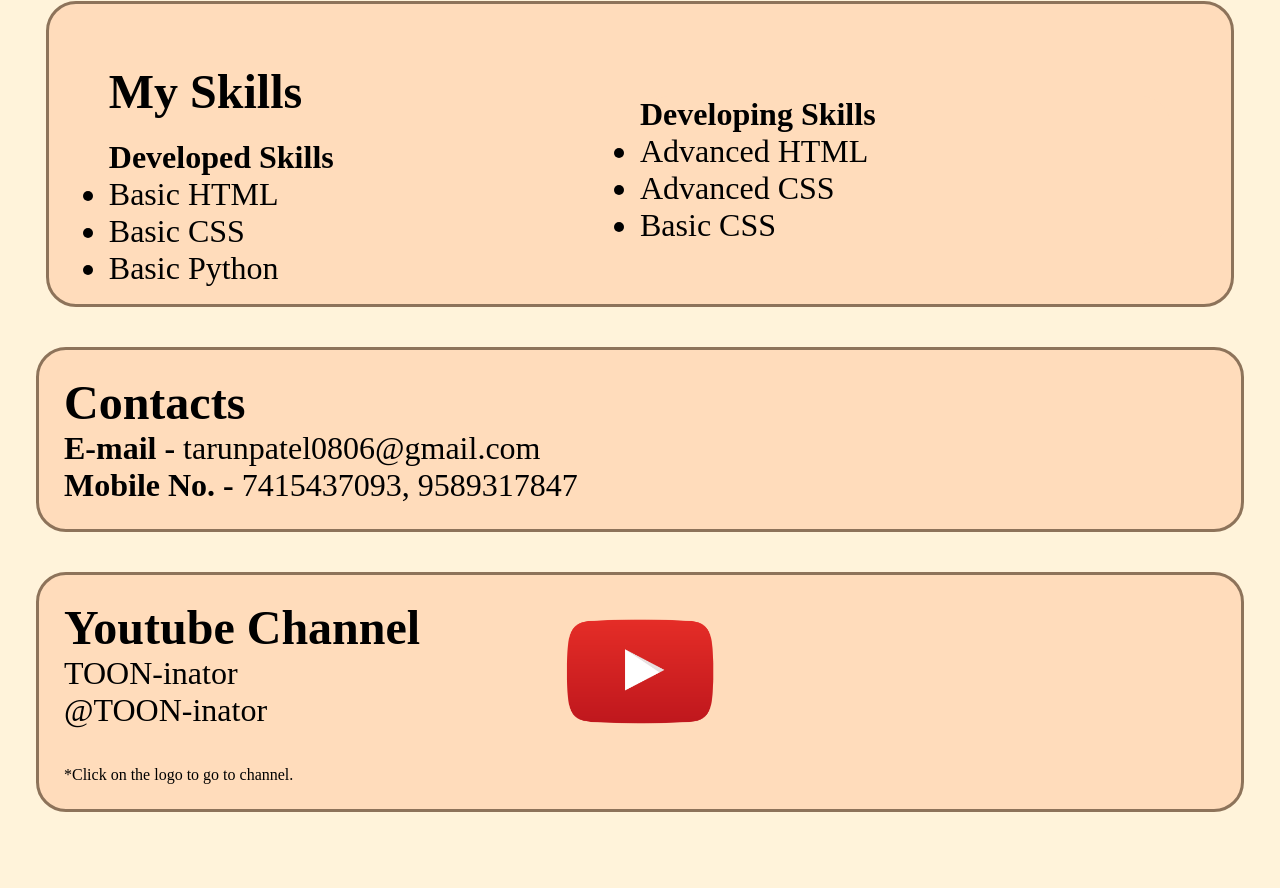
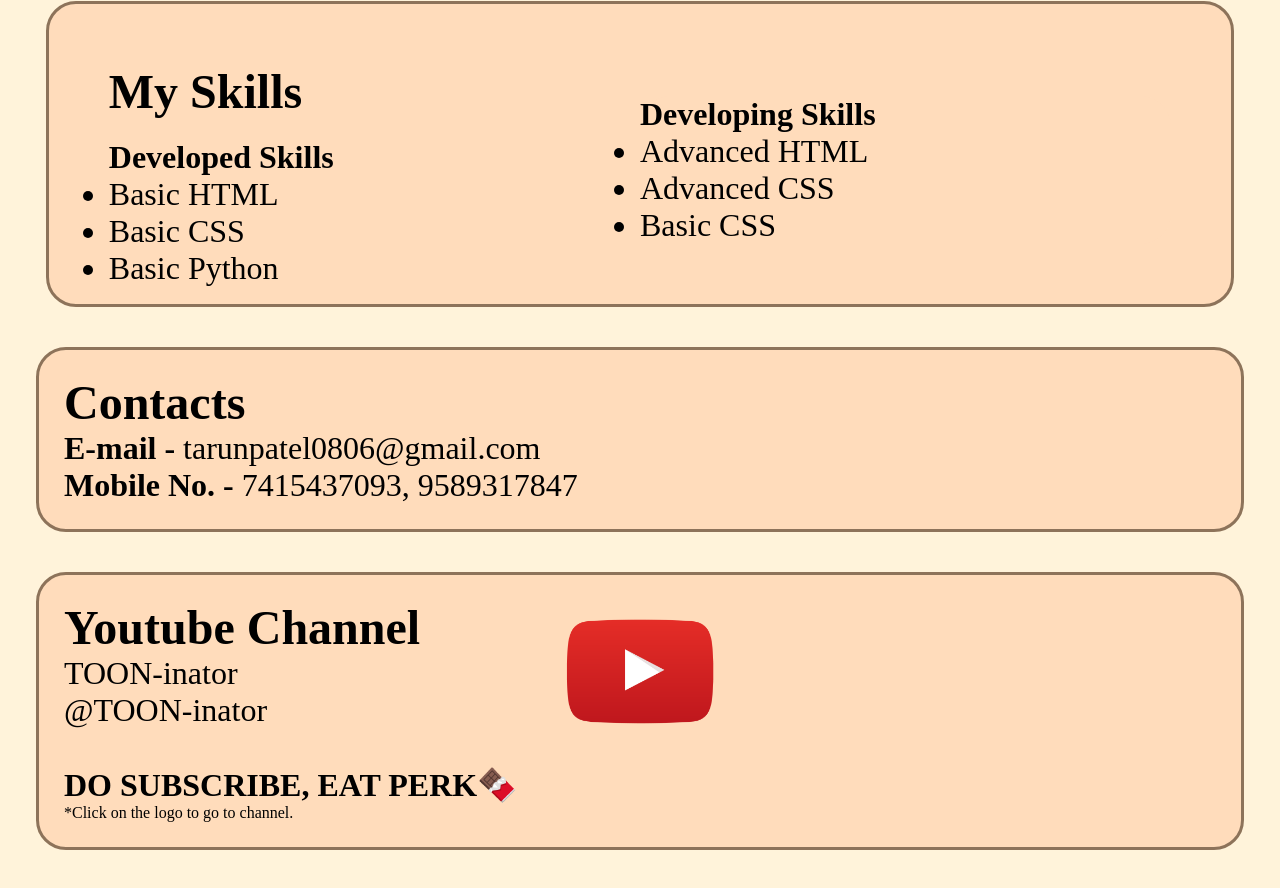
Before and after one commit to tarun-hunt/Tarun, a plain HTML site: page MAIN/index.html in a window 1280 px wide. Shown: the part 793-1681 px from the top of the page. Before the commit the page ends 1645 px from the top, so only its background shows below. Drawn offline with Linux system fonts and the light colour scheme.

Commit message:
update index.html

```diff
--- a/MAIN/index.html
+++ b/MAIN/index.html
@@ -48,6 +48,7 @@
     <p>TOON-inator</p>
     <p>@TOON-inator</p>
     <a href="https://youtube.com/@toon-inator?si=YvKl_wx6Dhcb0d2e"><button class="yt_btn"><img class="logo" src="/MAIN/yt.png" alt="YT"></button></a>
+    <p><b>DO SUBSCRIBE, EAT PERK🍫</b></p>
     <p class="x">*Click on the logo to go to channel.</p>
   </div>
 </body>
```
